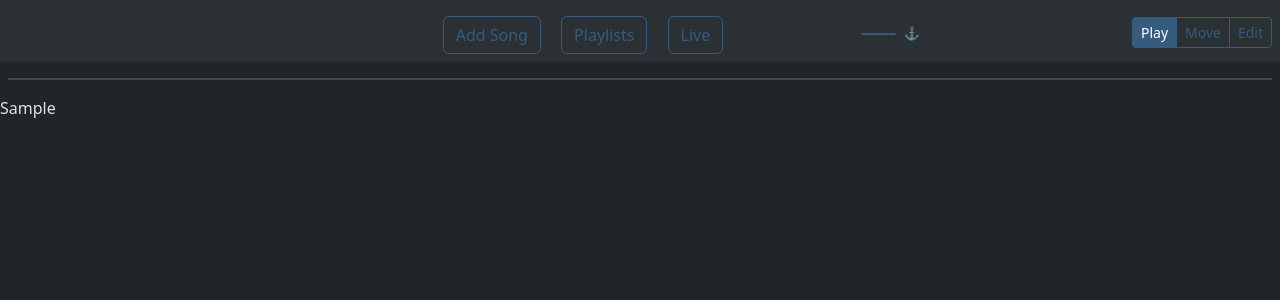
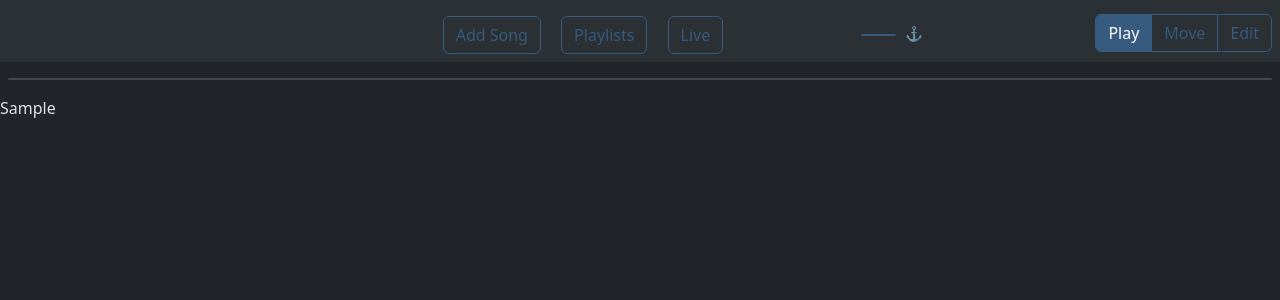
Before and after one commit to martinspinler/livelist, a Flask app: template livelist/templates/band.html in a window 1280 px wide. Shown: the top 300 px of the page. Run offline with Flask 3, Linux system fonts and the light colour scheme; the template is opened without the code that fills it: most values are stand-ins (such as "Sample title", 1, 10 or a date in 2020); some libraries are stand-ins or nearby versions.

Commit message:
chore: update button size

```diff
--- a/livelist/templates/band.html
+++ b/livelist/templates/band.html
@@ -169,12 +169,12 @@
         </div>
     </div>
     <div class="container-fluid mt-1">
-        <span class="navbar-text text-muted small me-2" id="anchor-info">
+        <span class="navbar-text text-muted me-2" id="anchor-info">
             <span class="btn btn-primary btn-sm px-1 py-0" id="anchor-info-pos"></span>
             <span id="anchor-info-name"></span> <span class="anchor-info-symbol">⚓</span><i id="anchor-info-dir"
                 class="bi bi-arrow-down"></i>
         </span>
-        <div class="btn-group btn-group-sm ms-auto" id="mode-toggle">
+        <div class="btn-group btn-group ms-auto" id="mode-toggle">
             <button class="btn btn-primary" id="mode-play" title="Play mode"><i class="bi bi-play-fill"></i> <span
                     class="d-none d-md-inline">Play</span></button>
             <button class="btn btn-outline-primary" id="mode-move" title="Move mode"><i class="bi bi-arrows-move"></i>
```
